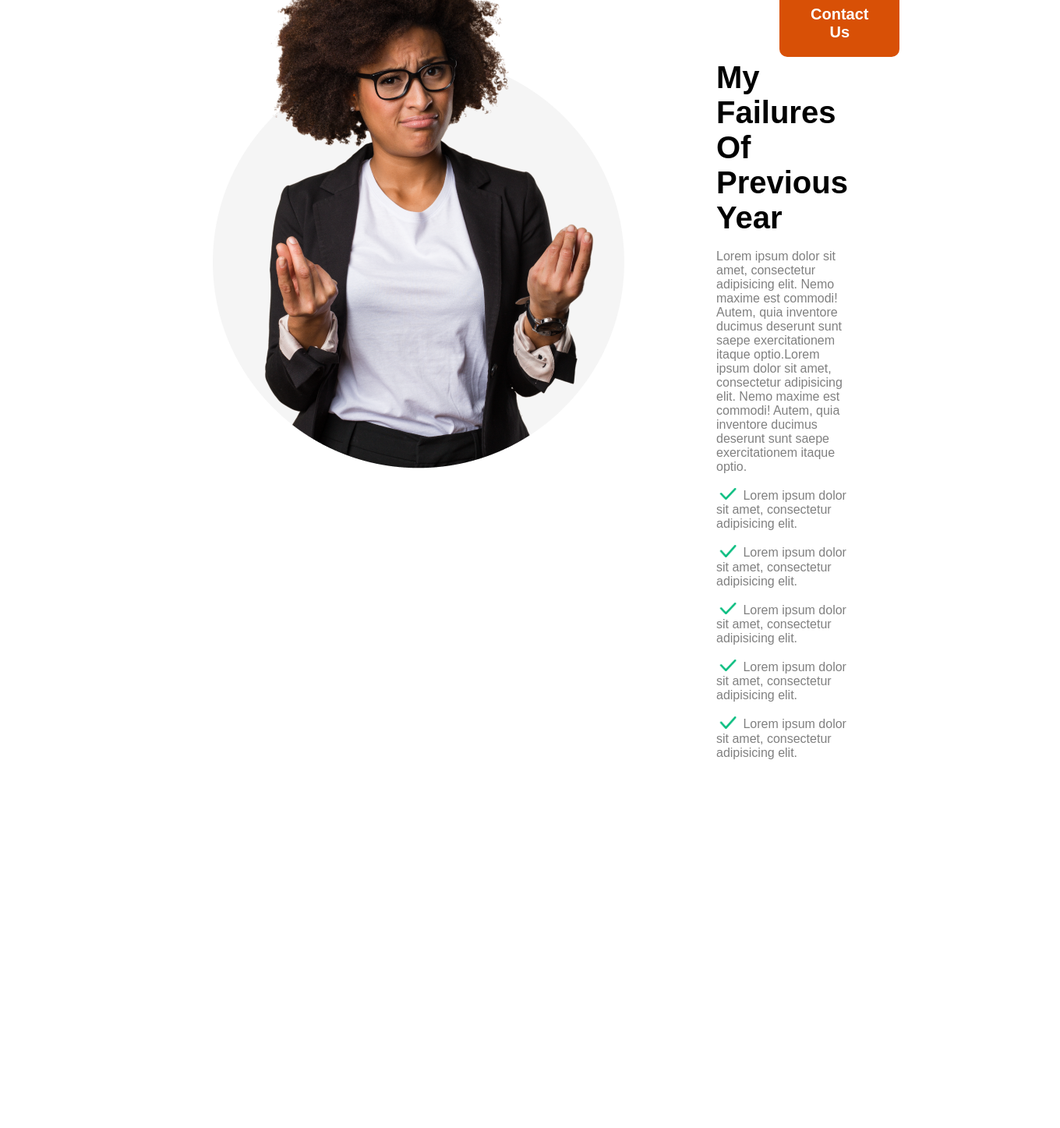
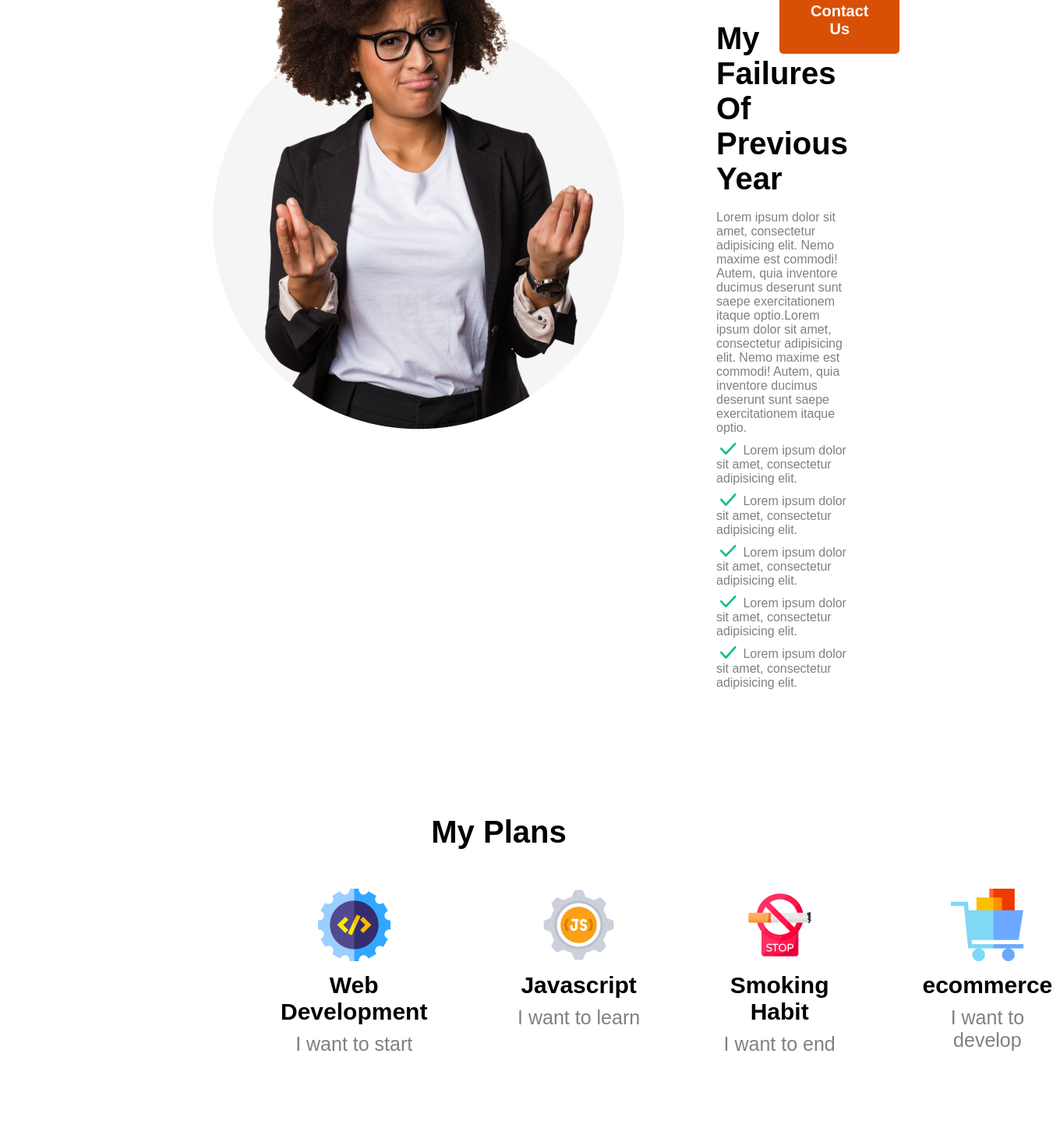
Before and after one commit to Aniqa4/newyear-newme, a plain HTML site: page index.html in a window 1280 px wide. Shown: the part 1273-2720 px from the top of the page at 78% size, 1360 px wide, since content can reach past the window. Before the commit the page ends 2248 px from the top, so only its background shows below. Drawn offline with Linux system fonts and the light colour scheme.

Commit message:
step 3 and step 4

```diff
--- a/index.html
+++ b/index.html
@@ -5,46 +5,80 @@
     <meta http-equiv="X-UA-Compatible" content="IE=edge">
     <meta name="viewport" content="width=device-width, initial-scale=1.0">
     <title>New Year Missions</title>
-    <link rel="shortcut icon" href="favicon.ico" type="image/x-icon">
     <link rel="stylesheet" href="styles/newyear-newme.css">
 </head>
 <body>
-    <!---------------------header--------------------->
+    <!-----------------------------------------------------step1:header----------------------------------------------------------------->
     <header class="bg-image">
         <div class="header-style">
-            <h1 style="font-size:70px">
+            <h1>
                 All Thinks Are Possible If You Believe
-            </h1><br>
-            <p class="gray-color">
+            </h1>
+            <p>
                 Lorem ipsum dolor sit amet, consectetur adipisicing elit.
                 Nemo maxime est commodi! Autem, quia inventore ducimus
                 deserunt sunt saepe exercitationem itaque optio.
-            </p><br><br>
-            <button class="orange-button"><b>Contact Us</b></button>
+            </p>
+            <button class="orange-button"><b>Contact Us</b></button><!--this class is from "button styles" part"-->
         </div>
     </header>
-    <section style="display: flex;" class="section-style">
+    <!--------------------------------------------------------step 2---------------------------------------------------------------------->
+    <section class="step2-style">
         <div>
             <img src="images/person.png" alt="A girl">
         </div>
-        <div style="padding:200px 100px 0 100px;">
-             <div><h1 style="font-size: 40px;">My Failures Of Previous Year</h1></div><br>
+        <div2>
+             <div><h1>My Failures Of Previous Year</h1></div><br>
 
-             <div class="gray-color">
+             <div class="checklist">
                 <p>Lorem ipsum dolor sit amet, consectetur adipisicing elit.
                     Nemo maxime est commodi! Autem, quia inventore ducimus
                     deserunt sunt saepe exercitationem itaque optio.Lorem ipsum dolor sit amet, consectetur adipisicing elit.
                     Nemo maxime est commodi! Autem, quia inventore ducimus
-                    deserunt sunt saepe exercitationem itaque optio.</p><br>
-                <p><img src="images/icons/checkmark.png" width="30px"> Lorem ipsum dolor sit amet, consectetur adipisicing elit.</p><br>
-                <p><img src="images/icons/checkmark.png" width="30px"> Lorem ipsum dolor sit amet, consectetur adipisicing elit.</p><br>
-                <p><img src="images/icons/checkmark.png" width="30px"> Lorem ipsum dolor sit amet, consectetur adipisicing elit.</p><br>
-                <p><img src="images/icons/checkmark.png" width="30px"> Lorem ipsum dolor sit amet, consectetur adipisicing elit.</p><br>
+                    deserunt sunt saepe exercitationem itaque optio.</p>
+                <p><img src="images/icons/checkmark.png" width="30px"> Lorem ipsum dolor sit amet, consectetur adipisicing elit.</p>
+                <p><img src="images/icons/checkmark.png" width="30px"> Lorem ipsum dolor sit amet, consectetur adipisicing elit.</p>
+                <p><img src="images/icons/checkmark.png" width="30px"> Lorem ipsum dolor sit amet, consectetur adipisicing elit.</p>
+                <p><img src="images/icons/checkmark.png" width="30px"> Lorem ipsum dolor sit amet, consectetur adipisicing elit.</p>
                 <p><img src="images/icons/checkmark.png" width="30px"> Lorem ipsum dolor sit amet, consectetur adipisicing elit.</p>
              </div>
+        </div2>
+    </section>
+    <!---------------------------------------------------------step3----------------------------------------------------------------->
+    <section class="step3-style">
+        <h1>My Plans</h1>
+        <div class="my-plans">
+            <div>
+                <img src="images/icons/web.png" alt="web development icon">
+                <h1>Web Development</h1>
+                <p>I want to start</p>
+            </div>
+            <div>
+                <img src="images/icons/js.png" alt="javascript icon">
+                <h1>Javascript</h1>
+                <p>I want to learn</p>
+            </div>
+            <div>
+                <img src="images/icons/smoke.png" alt="no smoking icon">
+                <h1>Smoking Habit</h1>
+                <p>I want to end</p>
+            </div>
+            <div>
+                <img src="images/icons/ecom.png" alt="ecommerce icon">
+                <h1>ecommerce</h1>
+                <p>I want to develop</p>
+            </div>
         </div>
     </section>
-
+    <!-----------------------------------------------------step 4-------------------------------------------------------------->
+<section class="step4-style">
+    <div>
+        <h1>
+            Alwasy keep a positive mindset
+        </h1>
+        <p><button class="white-button"><b>Call Now</b></button></p>
+    </div>
+</section>
 
 </body>
 </html>
--- a/styles/newyear-newme.css
+++ b/styles/newyear-newme.css
@@ -1,7 +1,27 @@
 *{margin: 0;
-font-family:sans-serif}
+    font-family:sans-serif}
 
-/*---------------header------------------------*/
+/*--------------------Button styles-----------------*/
+.orange-button{
+    background-color: rgb(216, 80, 6);
+    color: white;
+    padding: 20px 40px;
+    border: 0;
+    font-size: 20px;
+    border-radius: 5px;
+}
+.white-button{
+    background-color: white;
+    color:rgb(216, 80, 6);
+    padding: 20px 40px;
+    border: 0;
+    font-size: 20px;
+    border-radius: 5px;
+
+}
+
+
+/*---------------step1:header------------------------*/
 .bg-image{
     background-image: url(../images/banner/banner1.png);
     background-repeat: no-repeat;
@@ -12,19 +32,72 @@ font-family:sans-serif}
     text-align: right;
     padding: 250px 250px 0 1000px;
 }
-.gray-color{
-    color: gray;
+.header-style p{
+    color:gray;
 }
-/*--------------------Button styles-----------------*/
-.orange-button{
-    background-color: rgb(216, 80, 6);
+.header-style h1,p,button{
+    padding-bottom: 25px;
+}
+.header-style h1{
+    font-size: 70px;
+}
+/*------------------------step 2----------------------*/
+.step2-style{
+    padding: 150px 250px 0 250px;
+    display: flex;
+}
+.step2-style div2{
+    padding:200px 100px 0 100px;
+}
+.step2-style h1{
+    font-size: 40px;
+}
+.checklist{
+    color:gray;
+}
+.checklist p{
+    padding: 0 0 10px 0;
+}
+/*------------------------step 3---------------------*/
+.step3-style{
+    padding: 150px 250px 0 250px;
+}
+.step3-style h1{
+    text-align: center;
+    font-size:40px;
+}
+.my-plans{
+    text-align: center;
+    padding: 50px 0;
+    display: flex;
+}
+.my-plans p{
+    color:gray;
+    font-size: 25px;
+}
+.my-plans h1{
+    font-size: 30px;
+    padding:10px;
+}
+.my-plans div{
+    padding-left: 100px;
+}
+/*-----------------------step 4-----------------------*/
+.step4-style{
+    margin : 50px 350px 100px 350px;
+}
+.step4-style div{
+    background-image:linear-gradient(to right, rgb(216, 80, 6),rgb(0,0,0,.1)), url(../images/watch.png);
+    background-repeat: no-repeat;
+    background-size: cover;
+    border-radius: 10px;
+    height: 350px;
+}
+.step4-style h1{
+    font-size: 40px;
+    padding: 100px 600px 20px 100px;
     color: white;
-    padding: 20px 40px;
-    border: 0;
-    font-size: 20px;
-    border-radius: 10px;
 }
-/*-------------------common styles for all sections------------------*/
-.section-style{
-    padding: 200px 250px 0 250px;
+.step4-style p{
+    padding-left: 100px;
 }
```
